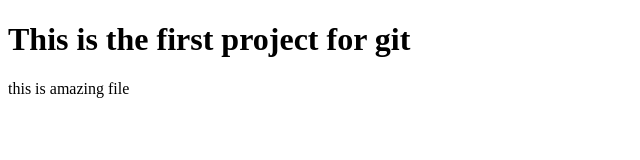
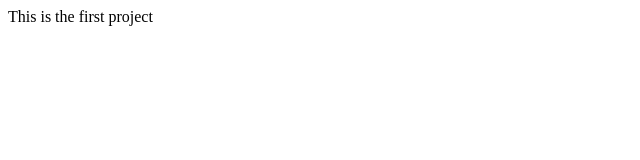
Before and after one commit to IshanRoka/first, a plain HTML site: page index.html in a window 1280 px wide. Shown: the whole page, without its empty margins (0-640 px from the left). Drawn offline with Linux system fonts and the light colour scheme.

Commit message:
this is first file

```diff
--- a/index.html
+++ b/index.html
@@ -6,7 +6,6 @@
     <title>Document</title>
 </head>
 <body>
-    <h1>This is the first project for git</h1>
-    <p>this is amazing file</p>
+    This is the first project
 </body>
 </html>
```
